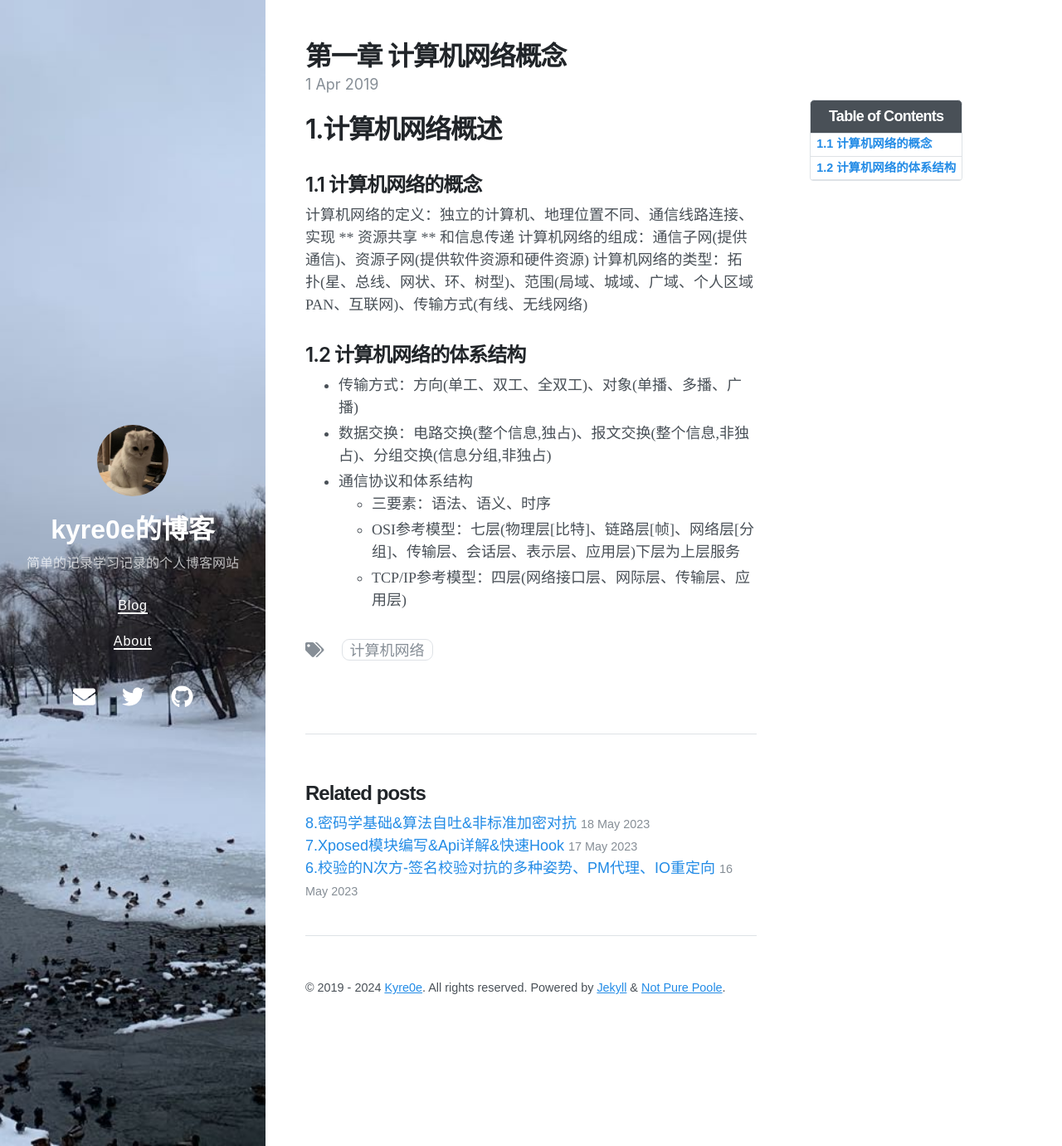
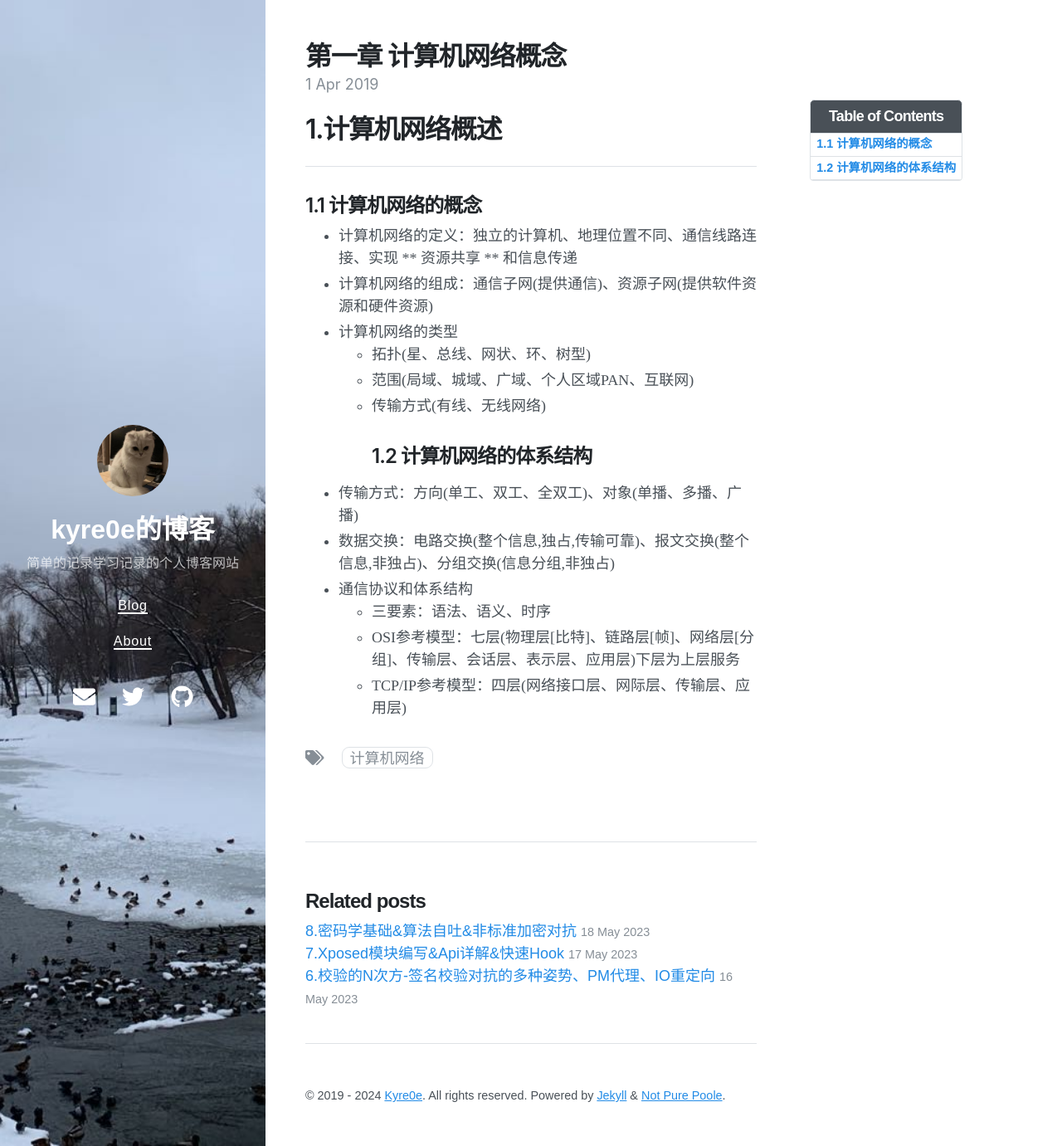
Before and after one commit to Kyre0ee/Kyre0ee.github.io, a Jekyll site: the page built from _posts/2019-04-01-第一章计算机网络概念.md, in a window 1280 px wide and 1381 px high. Shown: the whole window at 83% size. Built offline with Jekyll 4.4.1, drawn with Linux system fonts in a browser that asks for light colours; nearby versions of some CDN libraries.

Commit message:
Update 2019-04-01-第一章计算机网络概念.md

```diff
--- a/_posts/2019-04-01-第一章计算机网络概念.md
+++ b/_posts/2019-04-01-第一章计算机网络概念.md
@@ -6,13 +6,17 @@ tags: 计算机网络
 toc: true
 ---
 # 1.计算机网络概述
+***
 ## 1.1 计算机网络的概念
-计算机网络的定义：独立的计算机、地理位置不同、通信线路连接、实现 ** 资源共享 ** 和信息传递
-计算机网络的组成：通信子网(提供通信)、资源子网(提供软件资源和硬件资源)
-计算机网络的类型：拓扑(星、总线、网状、环、树型)、范围(局域、城域、广域、个人区域PAN、互联网)、传输方式(有线、无线网络)
++ 计算机网络的定义：独立的计算机、地理位置不同、通信线路连接、实现 ** 资源共享 ** 和信息传递
++ 计算机网络的组成：通信子网(提供通信)、资源子网(提供软件资源和硬件资源)
++ 计算机网络的类型
+  * 拓扑(星、总线、网状、环、树型)
+  * 范围(局域、城域、广域、个人区域PAN、互联网)
+  * 传输方式(有线、无线网络)
 ## 1.2 计算机网络的体系结构
 + 传输方式：方向(单工、双工、全双工)、对象(单播、多播、广播)
-+ 数据交换：电路交换(整个信息,独占)、报文交换(整个信息,非独占)、分组交换(信息分组,非独占)
++ 数据交换：电路交换(整个信息,独占,传输可靠)、报文交换(整个信息,非独占)、分组交换(信息分组,非独占)
 + 通信协议和体系结构
   - 三要素：语法、语义、时序
   - OSI参考模型：七层(物理层[比特]、链路层[帧]、网络层[分组]、传输层、会话层、表示层、应用层)下层为上层服务
```
